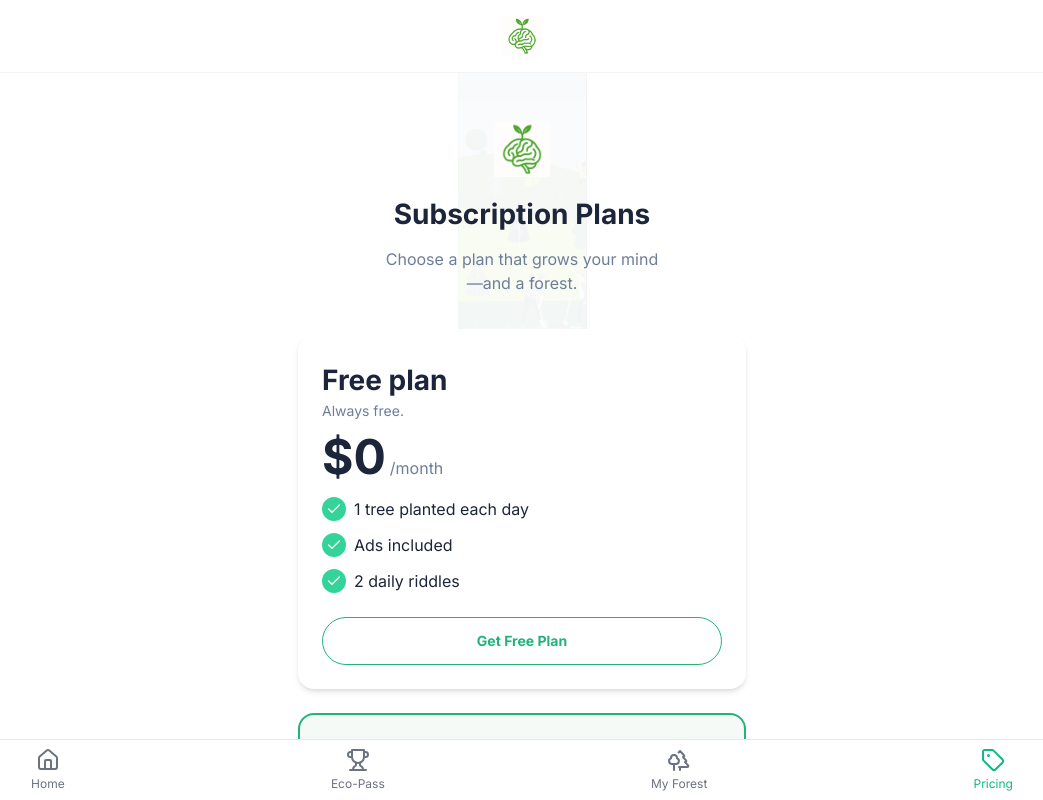
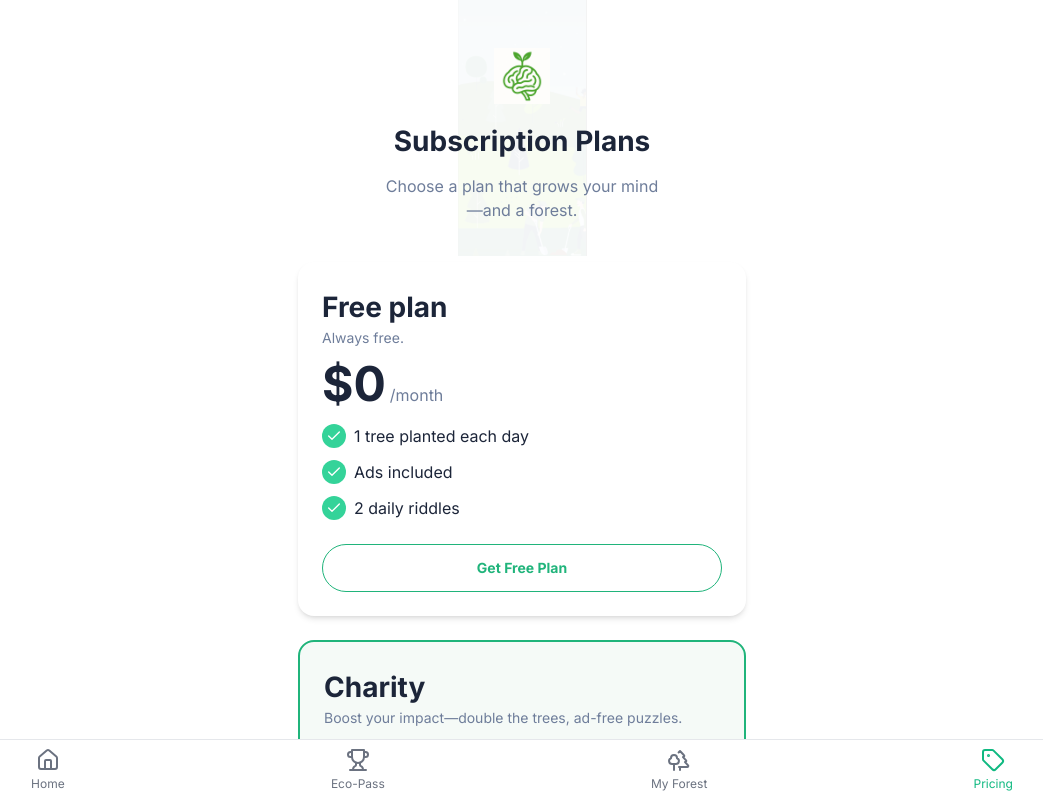
Before and after one commit to basbrown02/eco-brain-grow, a React (Vite) app: page /pricing in a window 1280 px wide. Shown: the top 800 px of the page, without its empty margins (118-1161 px from the left). Built offline with nearby package versions, Linux system fonts and the light colour scheme.

Commit message:
Fix: Improve header spacing and layout
Adjusted the header section of the PricingPage to correct spacing issues and ensure the layout matches the design specifications.

```diff
--- a/src/pages/PricingPage.tsx
+++ b/src/pages/PricingPage.tsx
@@ -1,4 +1,3 @@
-
 import React, { useState } from 'react';
 import { useNavigate } from 'react-router-dom';
 import AppBar from '@/components/AppBar';
@@ -46,7 +45,7 @@ const PricingPage: React.FC = () => {
 
   return (
     <div className={`min-h-screen flex flex-col bg-white ${isTransitioning ? 'opacity-50 transition-opacity duration-500' : 'opacity-100 animate-fade-in'}`}>
-      <AppBar />
+      {/* We're removing AppBar which contains a logo */}
 
       <div className="flex-grow px-4 py-6 flex flex-col items-center relative">
         {/* Optional faint leaf vein pattern */}
```
